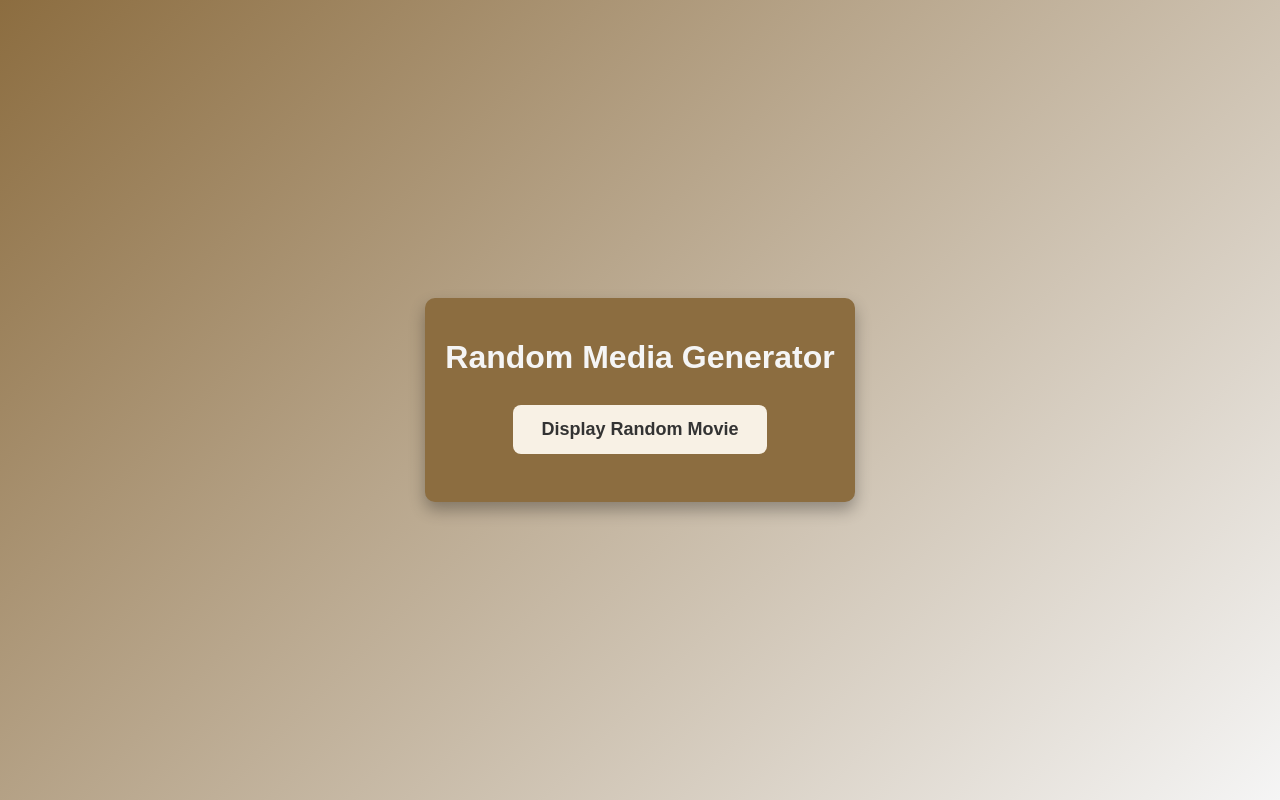
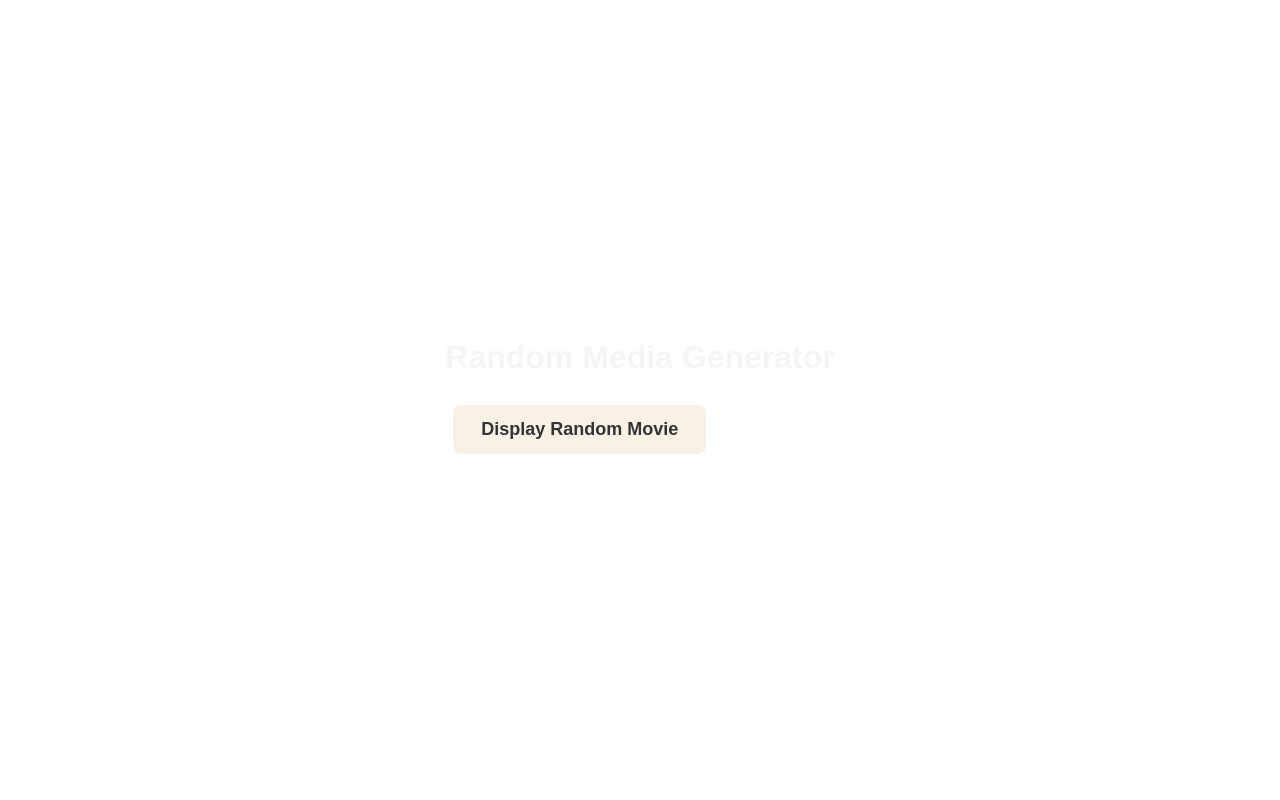
Before and after one commit to AD-Archer/MoviesNoir-Movie-Generator, a plain HTML site: page index.html in a window 1280 px wide. Drawn offline with Linux system fonts and the light colour scheme.

Commit message:
updated css to comment out background graident

```diff
--- a/styles.css
+++ b/styles.css
@@ -6,8 +6,8 @@ body {
     margin: 0;
     color: #f5f5f5; /* Light text color for better readability */
     font-family: 'Arial', sans-serif;
-    background: linear-gradient(135deg, #8c6d40, #f5f5f5); /* Gradient background */
-}
+    /* background: linear-gradient(135deg, #8c6d40, #f5f5f5); /* Gradient background */
+} */
 
 .container {
     text-align: center;
```
